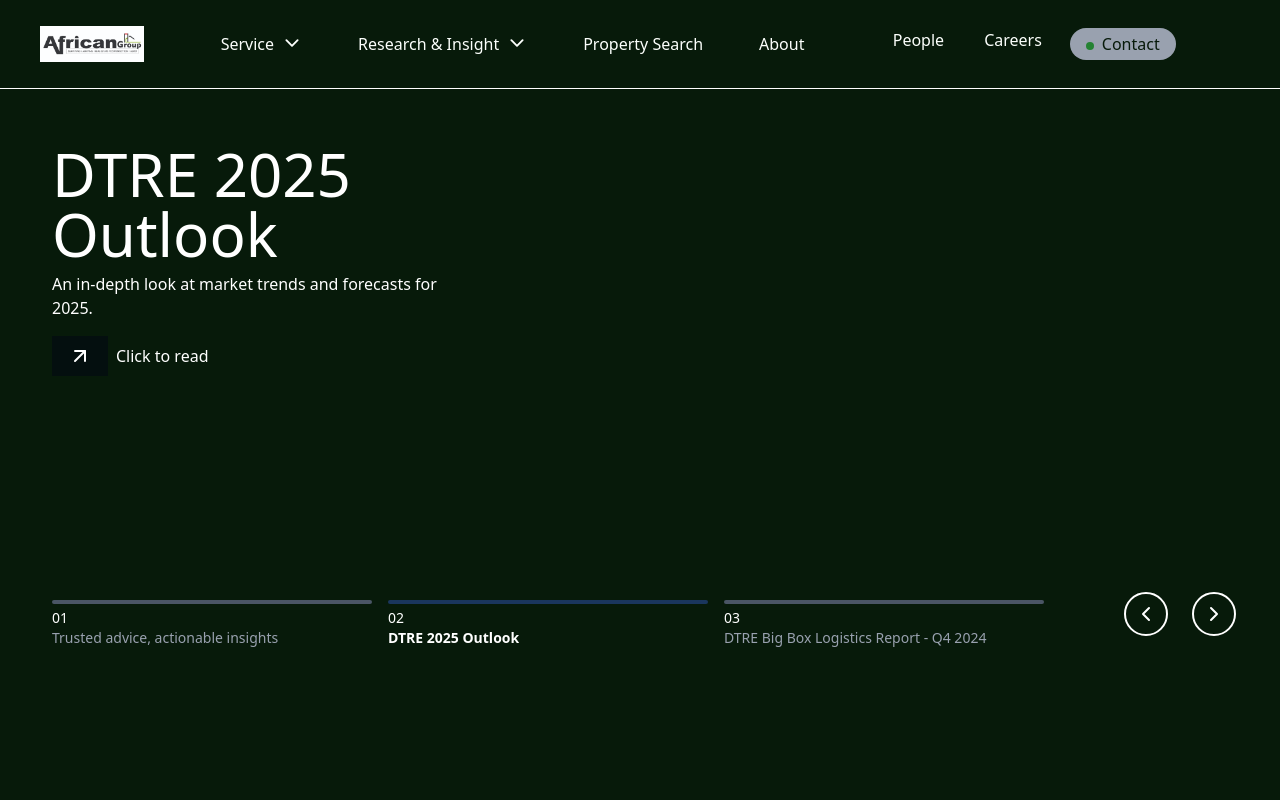
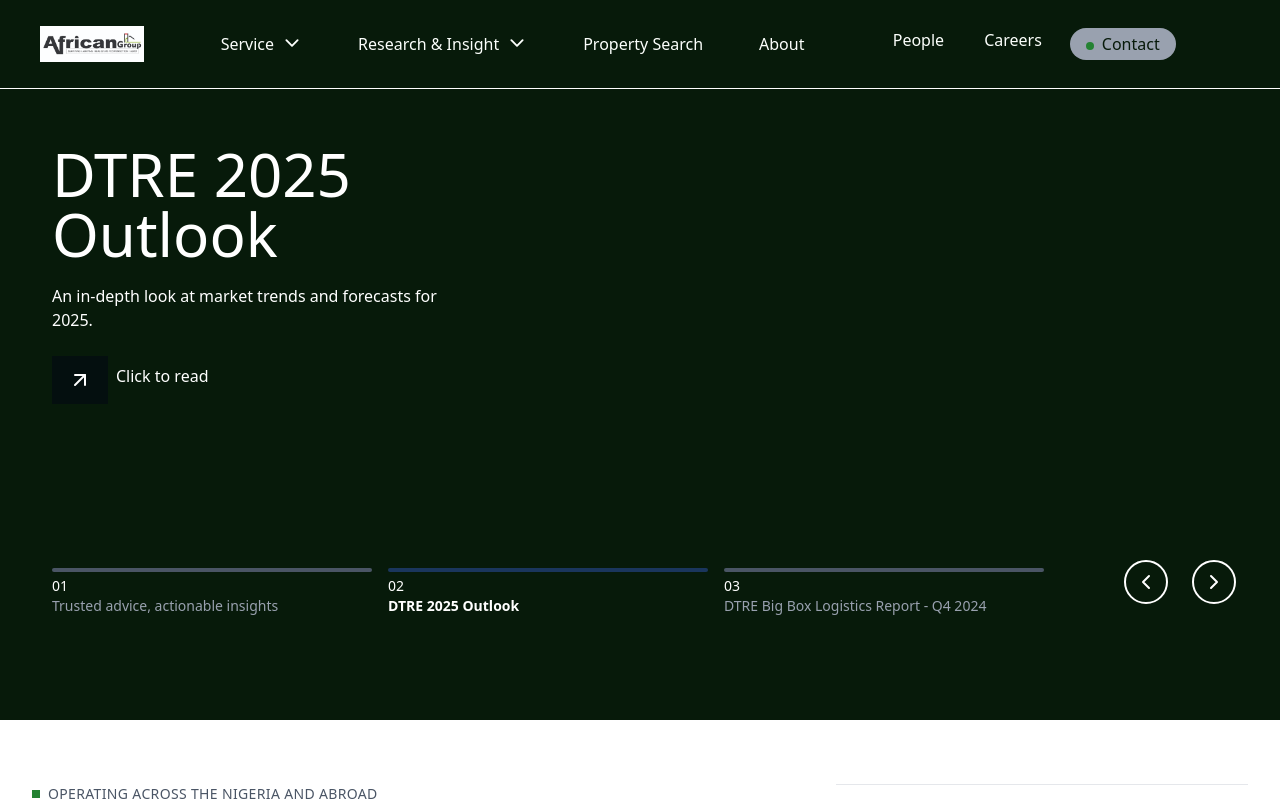
Before and after one commit to Marie-Adedayo/african-group, a React (Vite) app in the folder client/: page / in a window 1280 px wide. Shown: the top 801 px of the page. Built offline with nearby package versions, Linux system fonts and the light colour scheme.

Commit message:
Correction

```diff
--- a/client/src/Components/CreateValue.jsx
+++ b/client/src/Components/CreateValue.jsx
@@ -36,7 +36,7 @@
 
   return (
     <section className="flex flex-col gap-4 md:gap-14 px-4 md:px-10 py-6 md:pt-16 items-center ">
-        <div className="relative items-center justify-center">
+        <div className="relative flex flex-col items-center justify-center">
             <div className="w-[100px] opacity-100 flex flex-row bg-gray-300">
                 <span>
                     <div className="w-2 h-2 mt-2 mx-2 bg-[#248232]"></div>
--- a/client/src/Components/Hero.jsx
+++ b/client/src/Components/Hero.jsx
@@ -34,7 +34,7 @@
   const swiperRef = useRef(null);
 
   return (
-    <div className="bg-[#071a0a] relative w-full min-h-screen flex flex-col gap-12 md:gap-20 items-center text-white pl-3 pt-6 md:pt-16">
+    <div className="bg-[#071a0a] relative w-full h-[90vh] flex flex-col gap-12 md:gap-20 items-center text-white pl-3 pt-6 md:pt-16 pb-6 md:pb-10">
       {/* Swiper */}
       <Swiper
         modules={[Navigation, Autoplay]}
@@ -50,16 +50,16 @@
             key={slide.id}
             className="flex flex-col items-start text-start mt-20 gap-8 md:gap-10"
           >
-            <div className="mx-4 md:mx-10">
-              <div>
-                <h1 className="text-4xl md:text-6xl w-[70%] md:w-[400px] font-normal">
+            <div className="mx-4 md:mx-10  space-y-6">
+              <div className="space-y-5">
+                <h1 className="text-4xl md:text-6xl w-[70%] md:w-[500px] font-normal">
                   {slide.title}
                 </h1>
                 <p className="mt-2 text-sm md:text-base w-[70%] md:w-[400px]">{slide.description}</p>
               </div>
               <div className="mt-4 group ">
                 <a href="/" className="flex flex-row gap-2">
-                  <button className="flex items-center gap-2 text-sm md:text-lg font-semibold bg-[#040f0f] px-4 py-2 group-hover:bg-[#2ba84a] transition-all duration-300">
+                  <button className="flex items-center gap-2 text-sm md:text-lg font-semibold bg-[#040f0f] px-4 py-3 group-hover:bg-[#2ba84a] transition-all duration-300">
                     <FiArrowUpRight className="w-5 h-5 md:w-6 md:h-6 transition-all duration-500 group-hover:rotate-45 group-hover:scale-110" />
                   </button>
                   <span className="mt-2">{slide.button}</span>
--- a/client/src/Components/Navbar/Navbar.jsx
+++ b/client/src/Components/Navbar/Navbar.jsx
@@ -35,7 +35,14 @@
       <div className="flex items-center font-medium justify-between text-[#FCFFFC] border-b border-white px-4 md:px-10">
         {/* Logo and Menu Toggle */}
         <div className="md:w-auto w-full flex justify-between">
-         <img src="/Images/logo.jpg" alt="logo" className="md:cursor-pointer h-9" />
+          <a href="/">
+            <img
+              src="/Images/logo.jpg"
+              alt="logo"
+              className="md:cursor-pointer h-9"
+            />
+          </a>
+
           <div
             className="z-50 md:z-0 text-3xl md:hidden"
             onClick={() => setOpen(!open)}
```
